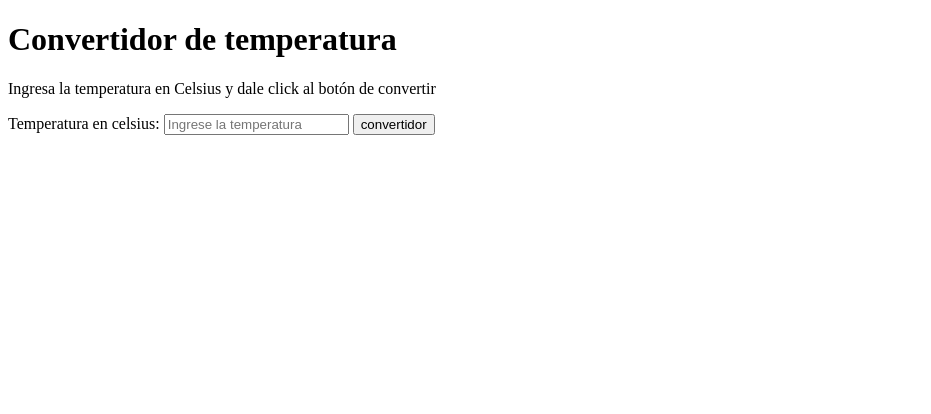
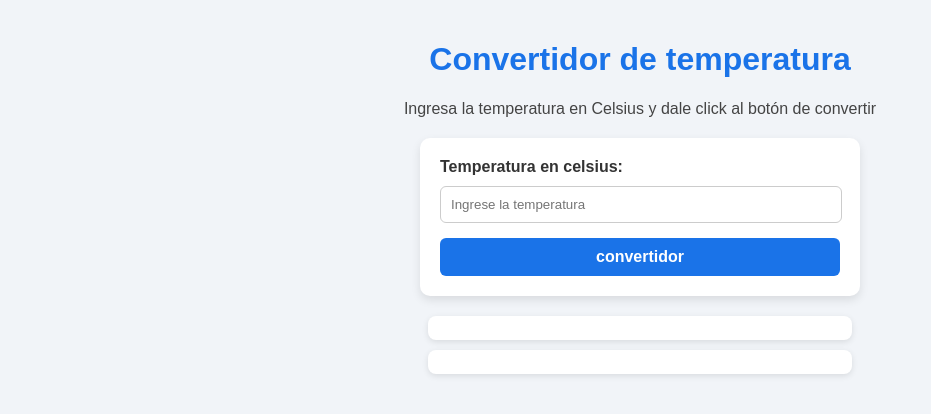
Before and after one commit to mariocyber17/logica-programacion-2, a plain HTML site: page index.html in a window 1280 px wide. Shown: the whole page, without its empty margins (0-931 px from the left). Drawn offline with Linux system fonts and the light colour scheme.

Commit message:
agregando estilos y calculos de temperatura

```diff
--- a/app.js
+++ b/app.js
@@ -14,6 +14,9 @@ console.log(fahrenheit)
 let kelvin = temperatura + 273.15;
 console.log(kelvin)
 */
+
+
+
 let formulario= document.getElementById('formulario');//para escuchar el evento "submit" y evitar que recargue
 // Escuchamos el envío del formulario
 let inputCelsius = document.getElementById('input-celsius');
@@ -34,7 +37,7 @@ formulario.addEventListener("submit", function(evento) {
         return; //para detener la función
 
     }
-    console.log(valorTrim);
+
 
     let temperatura=Number(valorTrim); //para convertir el valor a nuúmero
     if(isNaN(temperatura)){
@@ -45,5 +48,9 @@ formulario.addEventListener("submit", function(evento) {
         return; //para detener la función
 
     }
-
+    let valorFahrenheit= ((temperatura*9/5)+32);
+    let valorKelvin= (temperatura+273.15);
+    mensajeError.textContent ="";
+    resultadoFahrenheit.textContent='Temperatura en Fahrenheit : '+ valorFahrenheit;
+    resultadoKelvin.textContent='Temperatura en Kelvin : '+ valorKelvin;
 });
--- a/index.html
+++ b/index.html
@@ -3,7 +3,8 @@
 <head>
     <meta charset="UTF-8">
     <meta name="viewport" content="width=device-width, initial-scale=1.0">
-    <title>Document</title>
+    <link rel="stylesheet" href="style.css">
+    <title>Convertidor</title>
 </head>
 <body>
     <h1>Convertidor de temperatura</h1>
--- /dev/null
+++ b/style.css
@@ -0,0 +1,87 @@
+/* Estilos generales */
+body {
+    font-family: Arial, sans-serif;
+    background-color: #f1f4f8; /* gris muy claro */
+    margin: 0;
+    padding: 20px;
+    color: #333;
+}
+
+/* Título */
+h1 {
+    text-align: center;
+    color: #1a73e8; /* azul Google */
+}
+
+p {
+    margin-top: 8px;  /* separa el p del título */
+    text-align: center;
+    color: #444;
+}
+
+
+/* Contenedor del formulario */
+form {
+    background-color: white;
+    padding: 20px;
+    border-radius: 10px;
+    max-width: 400px;
+    margin: 20px auto;
+    box-shadow: 0 4px 10px rgba(0,0,0,0.1);
+}
+
+/* Etiquetas */
+label {
+    font-weight: bold;
+    color: #333;
+}
+
+/* Input */
+input {
+    width: 95%;
+    padding: 10px;
+    margin-top: 10px;
+    margin-bottom: 15px;
+    border: 1px solid #ccc;
+    border-radius: 6px;
+}
+
+/* Botón */
+.miBoton {
+    width: 100%;
+    padding: 10px;
+    background-color: #1a73e8; /* azul */
+    color: white;
+    border: none;
+    border-radius: 6px;
+    cursor: pointer;
+    font-size: 16px;
+    font-weight: bold;
+}
+
+.miBoton:hover {
+    background-color: #155bb5; /* azul más oscuro */
+}
+
+/* Mensaje de error */
+#mensaje-error {
+    color: red;
+    font-weight: bold;
+    text-align: center;
+    margin-top: 10px;
+}
+
+/* Resultados */
+#resultado-fahrenheit,
+#resultado-kelvin {
+    background: white;
+    padding: 12px;
+    margin-top: 10px;
+    border-radius: 8px;
+    max-width: 400px;
+    margin-left: auto;
+    margin-right: auto;
+    box-shadow: 0 2px 6px rgba(0,0,0,0.1);
+    font-weight: bold;
+    color: #333;
+}
```
